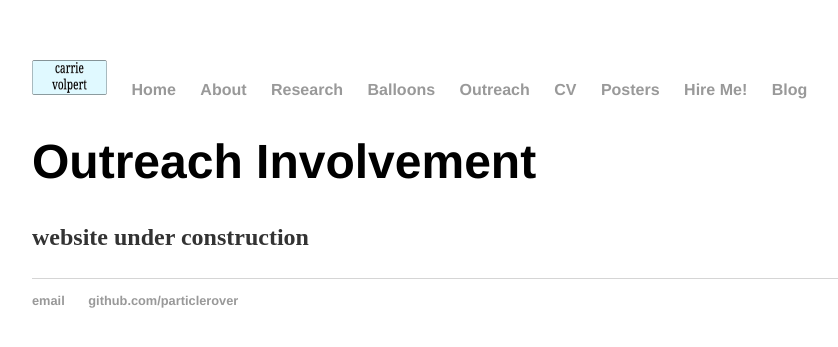
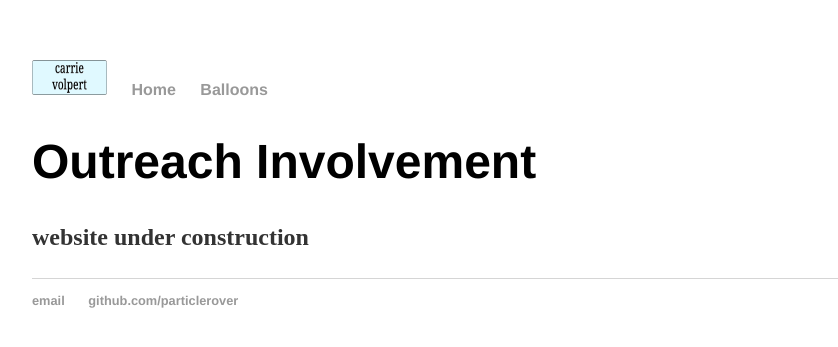
Before and after one commit to particlerover/particlerover.github.io, a Jekyll site: the page built from outreach/index.html, in a window 1280 px wide. Shown: the top 347 px of the page, without its empty margins (160-998 px from the left). Built offline with Jekyll 4.4.1, drawn with Linux system fonts in a browser that asks for light colours.

Commit message:
Comment out multiple navigation links
Commented out 'About', 'Research', 'Outreach', 'CV', 'Posters', 'Hire Me!', and 'Blog' links in the navigation.

```diff
--- a/_layouts/default.html
+++ b/_layouts/default.html
@@ -13,14 +13,14 @@
 <ul>
 <li> <a href="/"><img src="/pic/anagram.gif" alt="logo" style="width:75px;height:35px;"></a></li>
 <li><a href="/">Home</a></li>
-<li><a href="/about">About</a></li>
-<li><a href="/research">Research</a></li>
+<!-- <li><a href="/about">About</a></li> -->
+<!-- <li><a href="/research">Research</a></li> -->
 <li><a href="/Balloons">Balloons</a></li>
-<li><a href="/outreach">Outreach</a></li>
-<li><a href="/cv">CV</a></li>
-<li><a href="/poster">Posters</a></li>
-<li><a href="/hireme">Hire Me!</a></li>
-<li><a href="/blog">Blog</a></li>
+<!-- <li><a href="/outreach">Outreach</a></li> -->
+<!-- <li><a href="/cv">CV</a></li> -->
+<!-- <li><a href="/poster">Posters</a></li> -->
+<!-- <li><a href="/hireme">Hire Me!</a></li> -->
+<!-- <li><a href="/blog">Blog</a></li> -->
 </ul>
     </nav>
 <div class="container">
```
